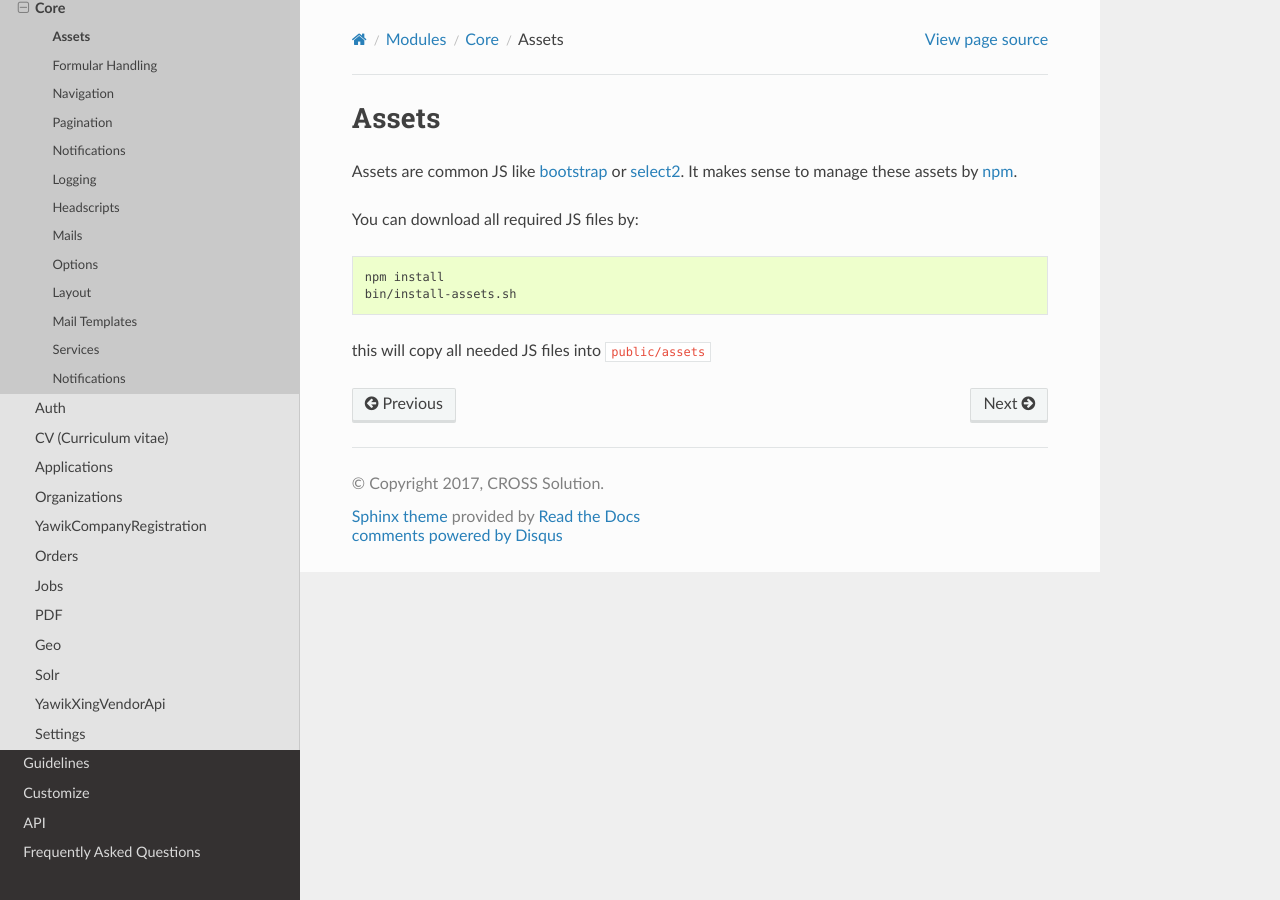
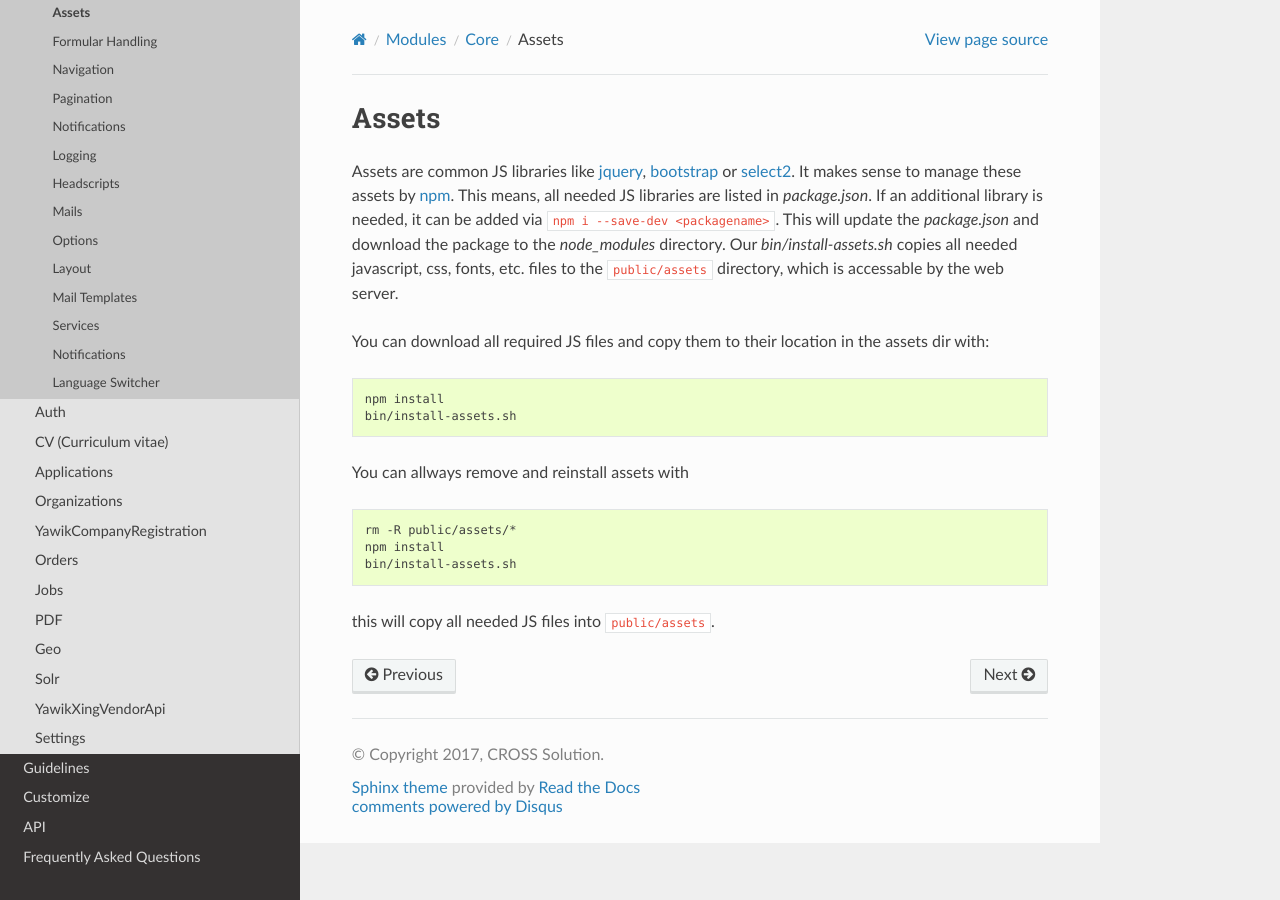
Before and after one commit to cross-solution/YawikDocs, a Sphinx documentation site: the page built from source/modules/core/assets.rst, in a window 1280 px wide. Built offline with Sphinx 7.4.7 and the Read the Docs theme 2.0.0, drawn with Linux system fonts in a browser that asks for light colours; comment, search, counter and statistics services are not loaded.

```diff
--- a/source/modules/core/assets.rst
+++ b/source/modules/core/assets.rst
@@ -3,18 +3,31 @@
 Assets
 ^^^^^^
 
-Assets are common JS like bootstrap_ or select2_. It makes sense to manage these assets by npm_.
+Assets are common JS libraries like jquery_, bootstrap_ or select2_. It makes sense to manage these assets by npm_. This
+means, all needed JS libraries are listed in `package.json`. If an additional library is needed, it can be added via
+``npm i --save-dev <packagename>``. This will update the `package.json` and download the package to the `node_modules`
+directory. Our `bin/install-assets.sh` copies all needed javascript, css, fonts, etc. files to the ``public/assets``
+directory, which is accessable by the web server.
 
-You can download all required JS files by:
+You can download all required JS files and copy them to their location in the assets dir with:
 
 
-.. code-block:: SH
+.. code-block:: sh
 
   npm install
   bin/install-assets.sh
 
-this will copy all needed JS files into ``public/assets``
+You can allways remove and reinstall assets with
 
+.. code-block:: sh
+
+  rm -R public/assets/*
+  npm install
+  bin/install-assets.sh
+
+this will copy all needed JS files into ``public/assets``.
+
+.. _jquery: https://www.npmjs.com/package/jquery
 .. _bootstrap: https://www.npmjs.com/package/bootstrap
 .. _select2: https://www.npmjs.com/package/select2
 .. _npm: https://www.npmjs.com/
```
Also changed, not shown: source/customize.rst (+11 -13 lines), source/modules/core/index.rst (+14 -0 lines).
